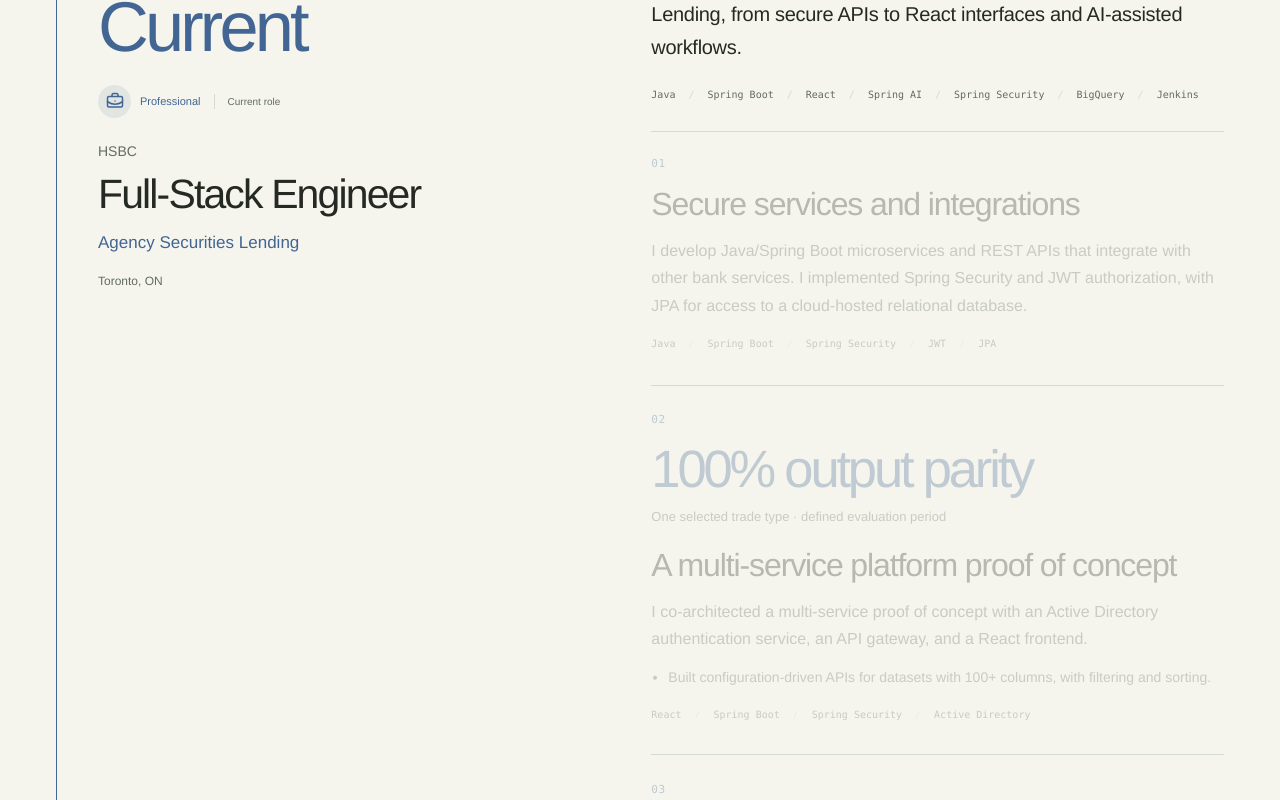
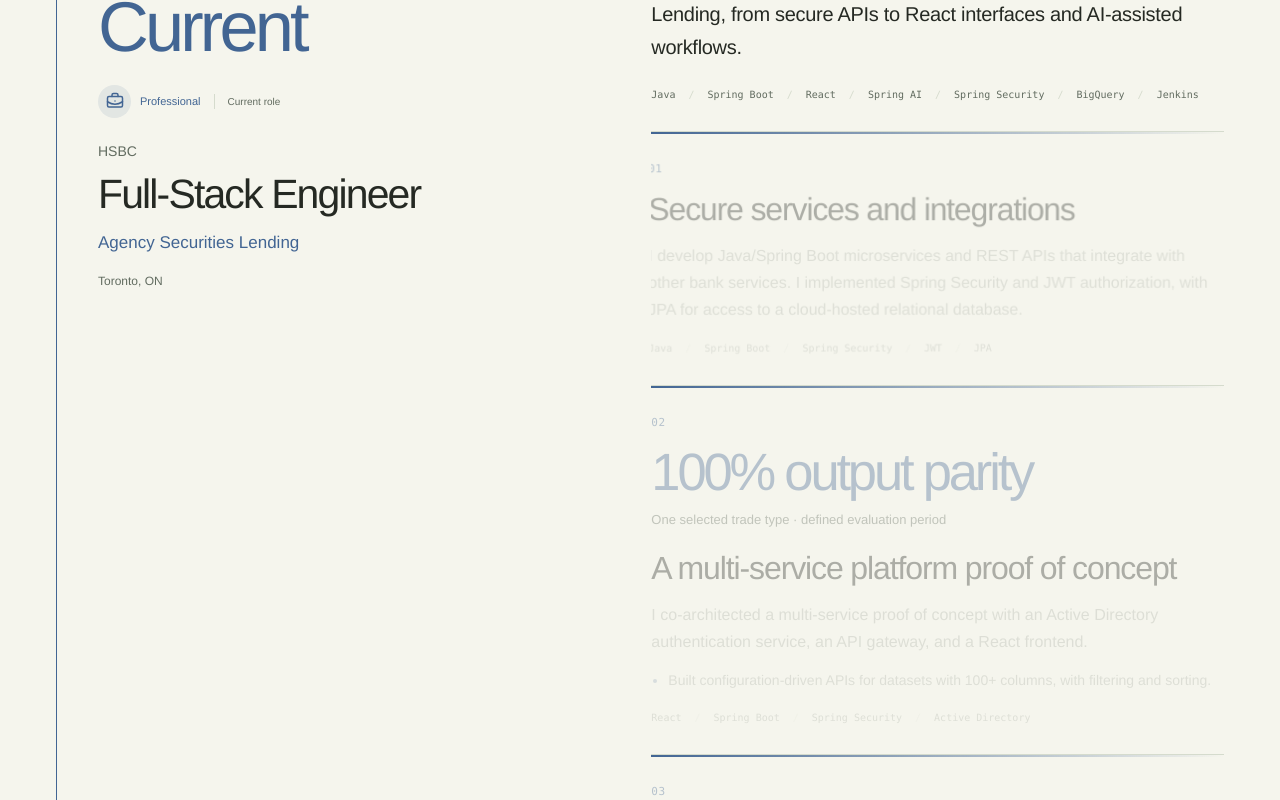
Before and after one commit to HamidRezaRezaeiGitHub/resume, a React (Vite) app: page / in a window 1280 px wide. Shown: the part 1320-2120 px from the top of the page. Built offline with nearby package versions, Linux system fonts and the light colour scheme.

Commit message:
feat: preview staggered timeline highlight reveals

```diff
--- a/src/components/timeline/TimelineAchievement.tsx
+++ b/src/components/timeline/TimelineAchievement.tsx
@@ -19,15 +19,36 @@
   })
   const opacity = useTransform(
     scrollYProgress,
-    [0, 0.18, 0.72, 1],
-    [0.3, 1, 1, 0.3],
+    [0, 0.28, 0.82, 1],
+    [0.35, 1, 1, 0.5],
   )
-  const y = useTransform(scrollYProgress, [0, 0.25, 0.75, 1], [18, 0, 0, -12])
+  // Separate entrance windows make the heading lead the supporting copy.
+  // The static li owns measurement so animated children cannot shift the range.
+  const x = useTransform(scrollYProgress, [0, 0.3, 0.82, 1], [48, 0, 0, -16])
+  const rotateY = useTransform(
+    scrollYProgress,
+    [0, 0.3, 0.82, 1],
+    [-9, 0, 0, 3],
+  )
+  const scale = useTransform(
+    scrollYProgress,
+    [0, 0.3, 0.82, 1],
+    [0.94, 1, 1, 0.98],
+  )
+  const headingY = useTransform(scrollYProgress, [0.03, 0.25], [35, 0])
+  const detailY = useTransform(scrollYProgress, [0.08, 0.36], [28, 0])
+  const detailOpacity = useTransform(scrollYProgress, [0.08, 0.34], [0.45, 1])
+  const lineScale = useTransform(scrollYProgress, [0.03, 0.36], [0, 1])
   return (
     <li ref={ref} id={item.id} className="chapter-story">
+      <motion.span
+        className="story-rule"
+        aria-hidden="true"
+        style={reduced ? undefined : { scaleX: lineScale }}
+      />
       <motion.div
         className="story-content"
-        style={reduced ? undefined : { opacity, y }}
+        style={reduced ? undefined : { opacity, x, rotateY, scale }}
       >
         <p className="story-number mono">
           <span aria-hidden="true">{String(index + 1).padStart(2, '0')}</span>
@@ -41,7 +62,15 @@
             <span>{item.metric.label}</span>
           </div>
         )}
-        <h4>{item.title}</h4>
+        <div className="story-title-reveal">
+          <motion.h4 style={reduced ? undefined : { y: headingY }}>
+            {item.title}
+          </motion.h4>
+        </div>
+        <motion.div
+          className="story-support"
+          style={reduced ? undefined : { y: detailY, opacity: detailOpacity }}
+        >
           <p className="story-body">{item.body}</p>
           {item.details && (
             <ul className="story-details">
@@ -52,6 +81,7 @@
           )}
           {item.tags && <TechnologyList items={item.tags} />}
         </motion.div>
+      </motion.div>
     </li>
   )
 }
--- a/src/index.css
+++ b/src/index.css
@@ -728,12 +728,29 @@
   color: var(--category);
 }
 .chapter-story {
+  position: relative;
   padding-block: 28px;
   border-top: 1px solid var(--line);
   scroll-margin-top: calc(var(--nav-height) + 40px);
+  perspective: 1000px;
+  overflow: clip;
+}
+.story-rule {
+  position: absolute;
+  inset: 0 0 auto;
+  height: 2px;
+  background: linear-gradient(90deg, var(--category), transparent);
+  transform-origin: left;
 }
 .story-content {
   width: 100%;
+  transform-origin: left center;
+}
+.story-title-reveal {
+  overflow: clip;
+  /* Leave room for descenders while the heading rises through its mask. */
+  padding-bottom: 0.08em;
+  margin-bottom: -0.08em;
 }
 .story-number {
   display: flex;
--- a/wiki/guides/react-typescript.md
+++ b/wiki/guides/react-typescript.md
@@ -44,6 +44,13 @@
 Use content-driven spacing; do not add viewport-height padding to make effects
 last longer. Scroll motion should not trap navigation or gate access to copy.
 
+On the `codex/timeline-highlight-motion` DEV experiment, highlights slide and
+tilt into place, with the heading leading the supporting text and an accent
+rule drawing across the row. A static list item measures scroll progress;
+only its children transform. All layers settle before the main reading area,
+reverse naturally with scrolling, and become static for reduced motion/print.
+This experiment does not imply approval to merge into the accepted UAT design.
+
 ## Accessibility and phone review
 
 Use semantic headings, lists, buttons, links, labels, and visible keyboard focus.
--- a/wiki/guides/resume-content.md
+++ b/wiki/guides/resume-content.md
@@ -61,3 +61,78 @@
 
 Schema and React components can evolve together when requested. Update affected
 content, consumers, validation, and this guide in the same change.
+
+## Page anatomy and JSON terminology
+
+A **section** is a major region of the page. A **component** is the React code
+that renders a region or a smaller reusable piece. A **field** is a named JSON
+property. `[]` below means an item in a list, rather than a literal field name.
+
+| What you see                                  | What to call it                         | JSON source                                                                        | React component                  |
+| --------------------------------------------- | --------------------------------------- | ---------------------------------------------------------------------------------- | -------------------------------- |
+| Top navigation and page links                 | Navigation / navbar                     | `navigation[]` has `label` and `sectionId`                                         | `Nav`                            |
+| Opening name, introduction, and graphic       | Hero section                            | `hero` and `profile`                                                               | `Hero`                           |
+| Small text above a section heading            | Eyebrow                                 | `sections.timeline.eyebrow`, `sections.skills.eyebrow`, `sections.contact.eyebrow` | `Timeline`, `Section`, `Contact` |
+| Section headline and short introduction       | Section heading / description           | `sections.*.title` and `sections.*.description`                                    | Same as above                    |
+| Full career history                           | Timeline                                | `timeline[]`                                                                       | `Timeline`                       |
+| One role, project, degree, or teaching record | Timeline entry; called a chapter in CSS | One `timeline[]` object                                                            | `TimelineItem`                   |
+| Role/project title that stays in view         | Sticky entry heading                    | Entry title, organization, team, location, dates, category, and stage              | `TimelineHeading`                |
+| Introductory paragraph under an entry         | Entry summary                           | `timeline[].summary`                                                               | `TimelineItem`                   |
+| Each numbered achievement or milestone        | Highlight / achievement                 | `timeline[].highlights[]`                                                          | `TimelineAchievement`            |
+| Smaller bullets inside a highlight            | Details / supporting bullets            | `timeline[].highlights[].details[]`                                                | `TimelineAchievement`            |
+| Prominent result such as 100% output parity   | Metric callout                          | Highlight `metric.value` and `metric.label`                                        | `TimelineAchievement`            |
+| Small technology names separated by slashes   | Technology tags                         | Entry or highlight `tags[]`                                                        | `TechnologyList`                 |
+| Category key and colored markers              | Category legend / markers               | `categories[]`: `id` and `label`; entry `category` selects one                     | `Timeline`, `TimelineHeading`    |
+| Tools near the bottom                         | Toolkit / skills section                | `sections.skills`, `skillOverview[]`, `skillGroups[]`                              | `Skills`                         |
+| Backend, Frontend, etc. buttons               | Skill filters                           | `skillGroups[].title`; Overview is a built-in filter                               | `Skills`                         |
+| Floating words below the filters              | Skill cloud                             | `skillOverview[]` or selected `skillGroups[].skills[]`                             | `Skills`                         |
+| Let's talk and email links                    | Contact section                         | `sections.contact`, `profile.email`, `profile.location`, `profile.links[]`         | `Contact`                        |
+| Copyright and build credit                    | Footer                                  | `profile.name`, `footer.builtWith`; year is generated                              | `Footer`                         |
+
+### Hero and shared profile fields
+
+- `hero.title`: the two lines of large display text, currently Hamid's name.
+- `hero.kicker`: the small introductory label above the hero, currently Toronto.
+- `profile.headline`: the professional label, currently Full-Stack Software Engineer.
+- `profile.tagline`: the short personal introduction below the large name.
+- `hero.technologies[]`: floating technology labels around the hero illustration.
+- `hero.scrollLabel`: the hero button's text; `hero.contactLabel`: the contact
+  button in the navigation. These buttons are **calls to action**, or **CTAs**.
+- `profile.name`, `location`, `email`, and `links[]`: shared identity/contact
+  information. Each link contains a visible `label` and destination `url`.
+
+### Fields inside a timeline entry
+
+`id` is a stable anchor identifier, such as `hsbc-agency-lending`; it also allows
+a direct URL ending in `#hsbc-agency-lending`. `category` selects experience,
+project, education, or teaching. `title` names the role/project/degree;
+`organization`, `team`, and `location` provide context. `startDate` and `endDate`
+form the date range. `stage` is an optional status label, such as a project's
+development stage. `summary` introduces the entry, `tags[]` lists technologies,
+`links[]` contains external links, and `highlights[]` contains its achievements.
+
+`currentRoleId` is a top-level pointer to the current professional entry. It
+controls the first position and Current label; it is not a second date field.
+The large **year label**, chapter number, and vertical **timeline rail** are
+derived presentation elements, not separately editable JSON fields.
+
+### Fields inside a highlight
+
+`id` is its anchor; `title` is its heading; `body` is its main explanatory text.
+Optional `date` gives a milestone date; `metric` gives a result and its context;
+`details[]` adds smaller bullets; `tags[]` lists relevant technologies. The 01,
+02, etc. **highlight numbers** are generated from the list order.
+
+For example: “In the current HSBC entry, shorten the platform proof-of-concept
+highlight's body, keep its metric, and make the supporting details less prominent.”
+Or: “Make highlight reveals quicker, but keep the sticky entry heading.”
+
+### Motion terms
+
+**Scroll-linked** means the animation follows scroll position, including when
+scrolling backwards. **Reveal** means content enters view. **Stagger** means
+parts arrive at different moments. **Sticky** means a heading stays pinned
+while its chapter passes. **Parallax** means layers move at different speeds.
+**Reduced motion** is the user's accessibility preference for static or simpler
+presentation. The navigation pause button controls decorative looping motion;
+scroll-linked highlights follow scrolling and respect reduced motion.
--- a/wiki/index.md
+++ b/wiki/index.md
@@ -20,7 +20,7 @@
 - [React and TypeScript](guides/react-typescript.md): component design, state,
   effects, styling, accessibility, and local development.
 - [Resume content](guides/resume-content.md): public writing, dates, selected
-  projects, schema rules, and evidence boundaries.
+  projects, schema rules, and a page/component/JSON terminology guide.
 - [Testing](guides/testing.md): CI commands, useful regression coverage, and
   phone/desktop visual checks.
 - [CI and deployment](operations/ci-cd-and-deployment.md): branches,
--- a/wiki/log.md
+++ b/wiki/log.md
@@ -1,4 +1,12 @@
 # Wiki log
+
+## [2026-09-16] update | DEV highlight animation and terminology
+
+Documented the feature-branch experiment with staggered slide/tilt reveals,
+an accent stroke, static scroll measurement, and reduced-motion/print fallback.
+Added a page anatomy and JSON glossary so design requests can distinguish
+timeline entries, highlights, supporting details, metrics, tags, and sections.
+The experiment is for DEV review; the accepted master/UAT design is preserved.
 
 ## [2026-09-16] ingest | Resume site and AI pack
 
```
Lines whose indentation alone changed are shown as unchanged.
